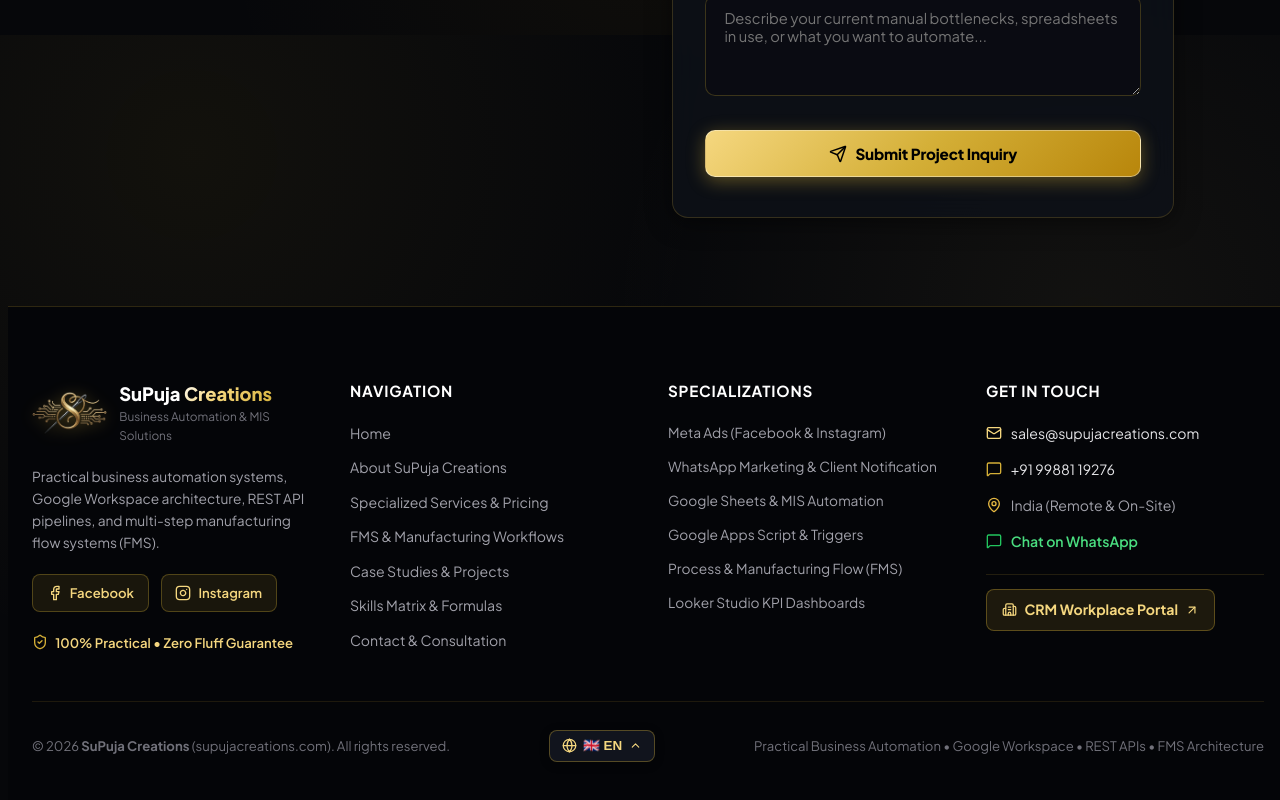
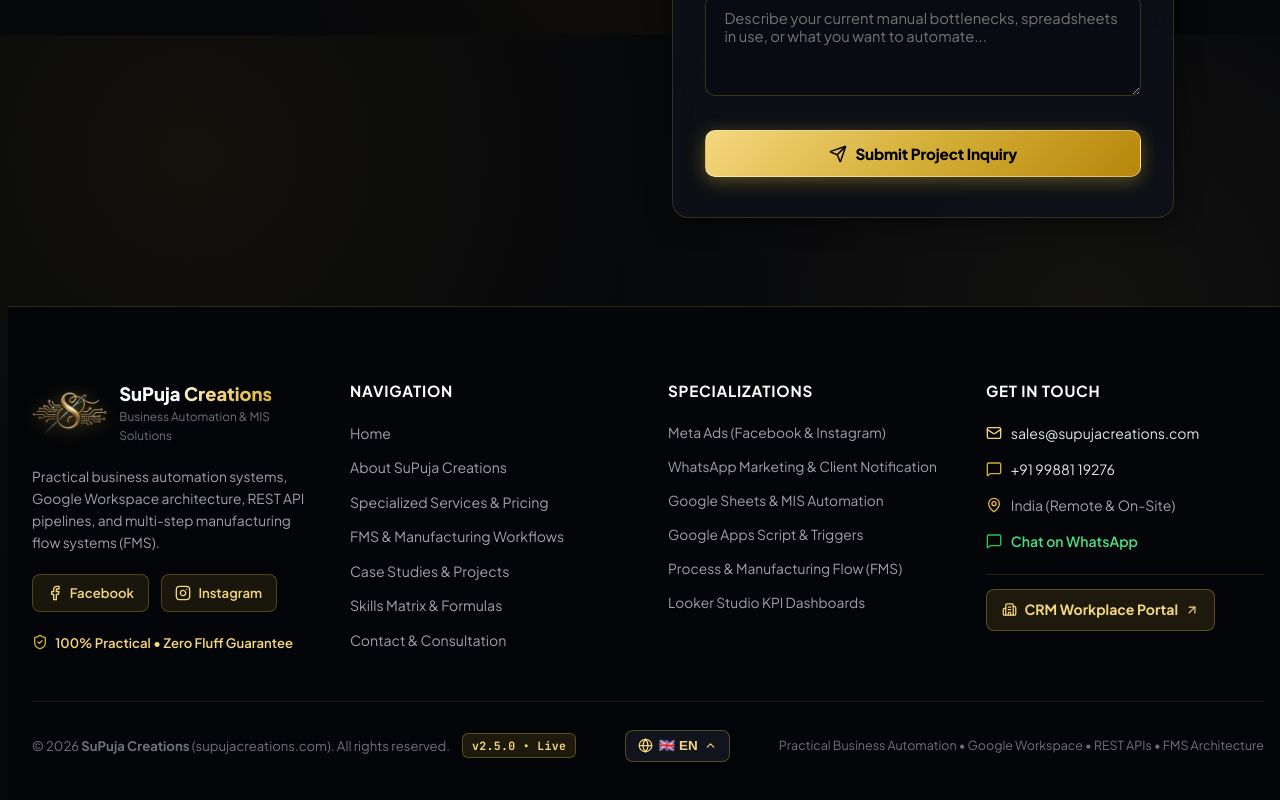
Before and after one commit to sujitswanmis/supujacreations-website, a Next.js app: page / in a window 1280 px wide. Shown: the part 6365-7165 px from the top of the page. Built offline with nearby package versions, Linux system fonts and the light colour scheme.

Commit message:
Add official platform version tag v2.5.0 in footer, mobile drawer, and package.json

```diff
--- a/package.json
+++ b/package.json
@@ -1,6 +1,6 @@
 {
   "name": "supujacreations-website",
-  "version": "1.0.0",
+  "version": "2.5.0",
   "private": true,
   "scripts": {
     "dev": "next dev",
--- a/src/components/Footer.js
+++ b/src/components/Footer.js
@@ -265,15 +265,28 @@
           fontSize: '0.82rem',
           color: '#71717a'
         }}>
-          <div>
-            &copy; {new Date().getFullYear()} <strong>SuPuja Creations</strong> (supujacreations.com). All rights reserved.
+          <div style={{ display: 'flex', alignItems: 'center', gap: '0.75rem', flexWrap: 'wrap' }}>
+            <span>&copy; {new Date().getFullYear()} <strong>SuPuja Creations</strong> (supujacreations.com). All rights reserved.</span>
+            <span style={{
+              fontSize: '0.72rem',
+              fontWeight: 800,
+              color: '#f5d77f',
+              background: 'rgba(212, 175, 55, 0.12)',
+              border: '1px solid rgba(212, 175, 55, 0.35)',
+              padding: '0.15rem 0.55rem',
+              borderRadius: '6px',
+              letterSpacing: '0.03em',
+              fontFamily: 'JetBrains Mono, monospace'
+            }}>
+              v2.5.0 • Live
+            </span>
           </div>
 
           <div>
             <LanguageSelector direction="up" />
           </div>
 
-          <div>
+          <div style={{ fontSize: '0.78rem' }}>
             Practical Business Automation • Google Workspace • REST APIs • FMS Architecture
           </div>
         </div>
--- a/src/components/Navbar.js
+++ b/src/components/Navbar.js
@@ -224,6 +224,10 @@
               <Sparkles size={16} />
               Start Consultation
             </Link>
+
+            <div style={{ fontSize: '0.7rem', color: '#71717a', textAlign: 'center', marginTop: '0.4rem', fontFamily: 'JetBrains Mono, monospace' }}>
+              SuPuja Automation Platform • <span style={{ color: '#f5d77f' }}>v2.5.0</span>
+            </div>
           </div>
         </div>
       )}
```
